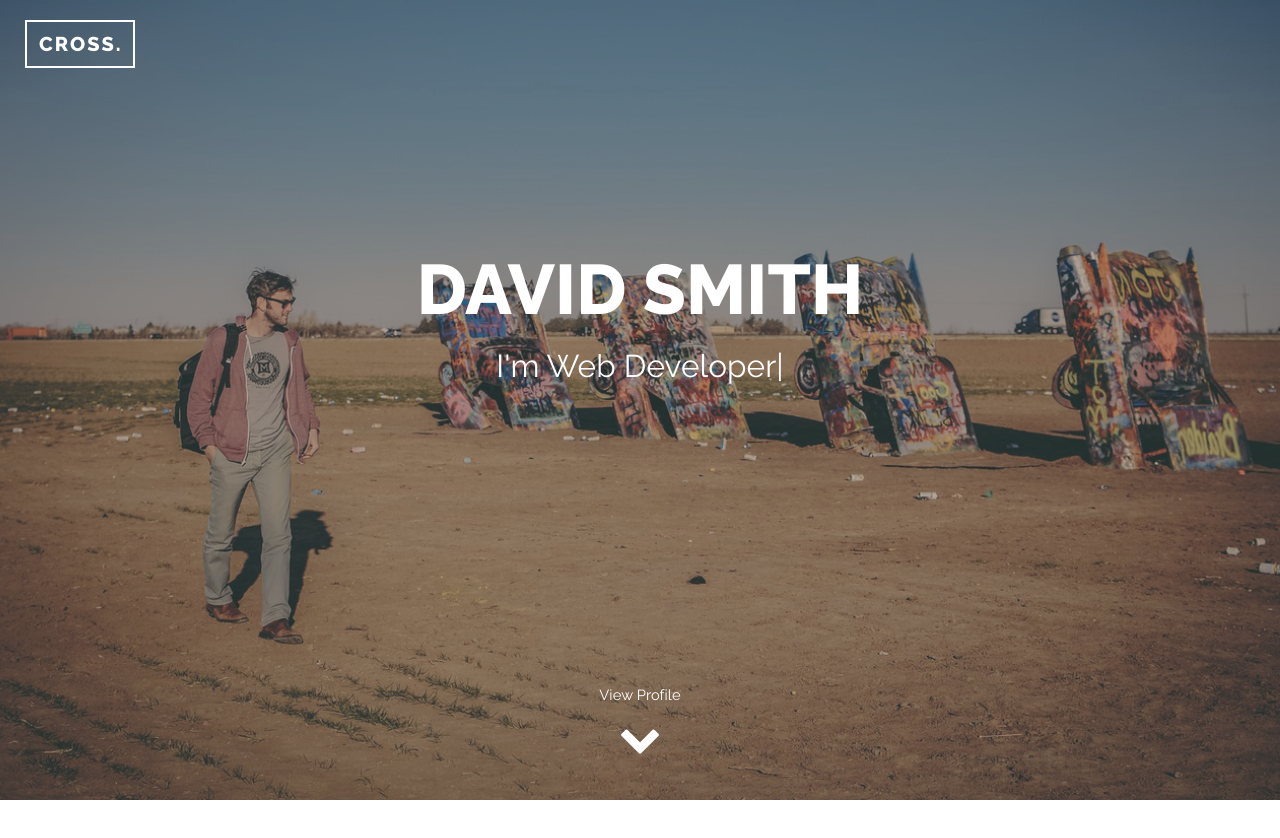
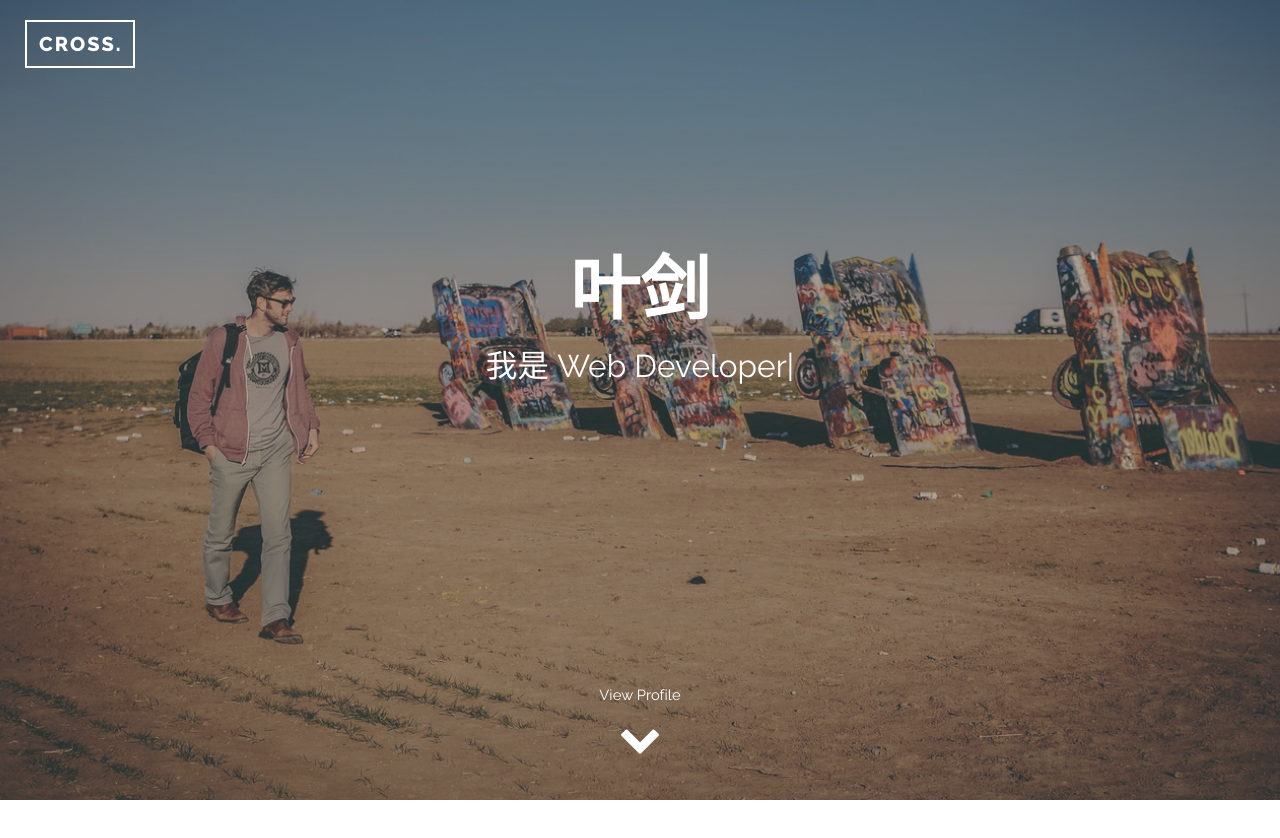
Before and after one commit to YeKK/YeKK.github.io, a plain HTML site: page index.html in a window 1280 px wide. Shown: the top 838 px of the page. Drawn offline with nearby package versions, Linux system fonts and the light colour scheme; files whose address does not match are found by name.

Commit message:
Update index.html
中文版初改

```diff
--- a/index.html
+++ b/index.html
@@ -83,8 +83,8 @@
       <!-- The middle big title -->
       <div class="big-title">
         <div class="text-center">
-          <h1>David Smith</h1>
-          <p>I'm <span class="sub-title"></span></p>
+          <h1>叶剑</h1>
+          <p>我是 <span class="sub-title"></span></p>
         </div>
       </div>
       <!-- End of big title -->
@@ -103,14 +103,14 @@
 
             <!-- Title -->
             <div class="title">
-              <h1>David Smith</h1>
+              <h1>叶剑</h1>
               <span class="h4 element"></span>
             </div>
             <!-- End of title -->
 
             <!-- About me -->
             <div class="space">
-              <h3>ABOUT ME</h3>
+              <h3>关于我</h3>
               <p class="text-justify">Lorem ipsum dolor sit amet, consectetur adipiscing elit. In hendrerit libero ac accumsan lobortis. Nam sem lacus, vulputate ut turpis vel, viverra porta ante. Pellentesque a ornare libero. Aenean sed ipsum a lectus volutpat dictum non non
                 neque. Nunc sit amet felis non velit consequat venenatis id eu dui.</p>
               <p class="text-justify">In congue eu dui sit amet euismod. Ut vehicula tellus nec laoreet congue. Mauris id eros ultricies, vulputate metus ac, euismod lorem.</p>
```
